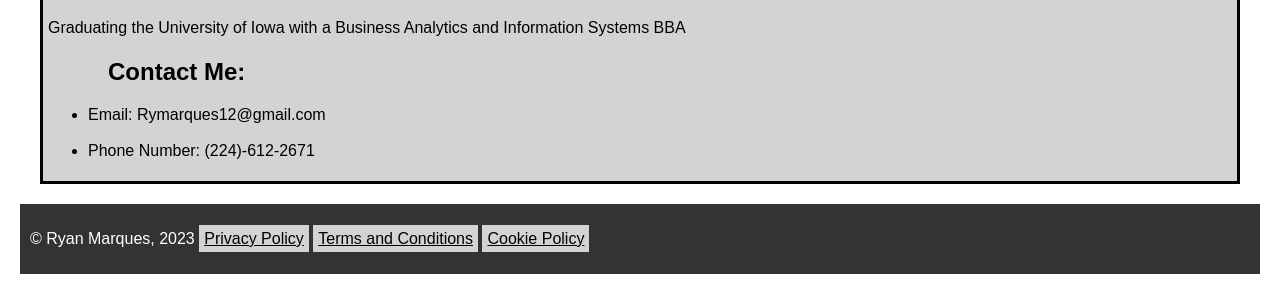
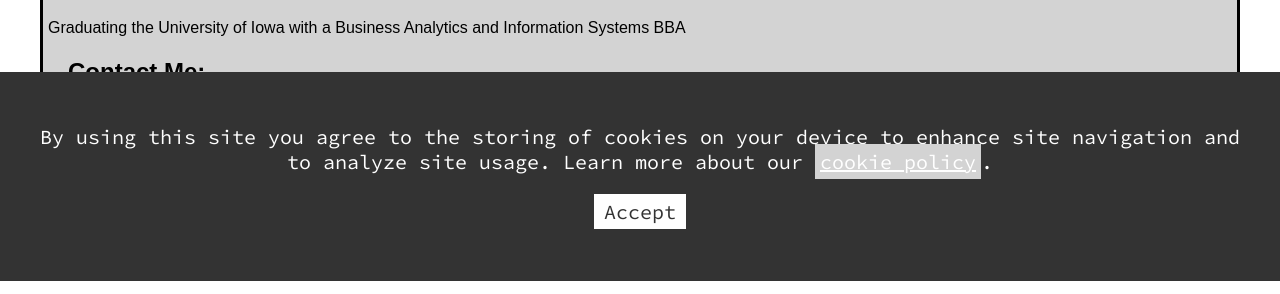
Before and after one commit to RyanMarques12/Portfolio-Sprint1, a plain HTML site: page index.html in a window 1280 px wide. Shown: the part 519-813 px from the top of the page. Drawn offline with Linux system fonts and the light colour scheme.

Commit message:
Added Cookie popup

```diff
--- a/index.html
+++ b/index.html
@@ -19,13 +19,13 @@
     <meta name="twitter:site" content="@ryanmarques1223">
     <meta name="twitter:title" content="Ryan Marques">
     <meta name="twitter:description" content="Click here to open my personal portfolio">
-    <meta name="twitter:image" content="ryanmarques.me/Users/ryanmarques/Desktop/Github/Portfolio-Sprint2/metatag_favicon.png">
+    <meta name="twitter:image" content="https://ryanmarques.me/Users/ryanmarques/Desktop/Github/Portfolio-Sprint2/metatag_favicon.png">
 
     <!-- Open Graph meta tags -->
     <meta property="og:type" content="website">
     <meta property="og:title" content="Ryan Marques">
     <meta property="og:description" content="Click here to open my personal portfolio">
-    <meta property="og:image" content="ryanmarques.me/Users/ryanmarques/Desktop/Github/Portfolio-Sprint2/metatag_favicon.pn">
+    <meta property="og:image" content="https://ryanmarques.me/Users/ryanmarques/Desktop/Github/Portfolio-Sprint2/apple-touch-icon.png">
     <meta property="og:url" content="ryanmarques.me">
 
     <!-- Google tag (gtag.js) -->
@@ -37,6 +37,7 @@
 
   gtag('config', 'G-F6ZHFV74T1');
 </script>
+<link rel="stylesheet" href="cookie-popup.css">
   </head>
   <body>
     <header>
@@ -51,10 +52,9 @@
     <main>
       <h1>Ryan Marques</h1>
       <p>Graduating the University of Iowa with a Business Analytics and Information Systems BBA</p>
+      <h2>Contact Me:</h2>
       <ul>
-        <h2>Contact Me:</h2>
         <li>Email: Rymarques12@gmail.com</li>
-        <br>
         <li>Phone Number: (224)-612-2671</li>
       </ul>
     </main>
@@ -62,5 +62,17 @@
       <p>&copy; Ryan Marques, 2023  <a href="privacypolicy.html">Privacy Policy</a> <a href="termsandconditions.html">
         Terms and Conditions</a> <a href="cookiepolicy.html">Cookie Policy</a></p>
     </footer>
+
+    <div id="cookie-popup" href="cookiepolicy.html">
+      <p>
+        By using this site you agree to the storing of cookies on your device to
+        enhance site navigation and to analyze site usage. Learn more about our
+        <a href="/cookie-policy">cookie policy</a>.
+      </p>
+      <p>
+        <button id="accept-cookies">Accept</button>
+      </p>
+    </div>
+    <script src="cookie-popup.js"></script>
   </body>
 </html>
```
Also changed, not shown: cookiepolicy.html (+1 -1 lines), resume.html (+2 -2 lines), termsandconditions.html (+1 -1 lines), metatag_favicontwitter.png (renamed from metatag_favicon.png).
